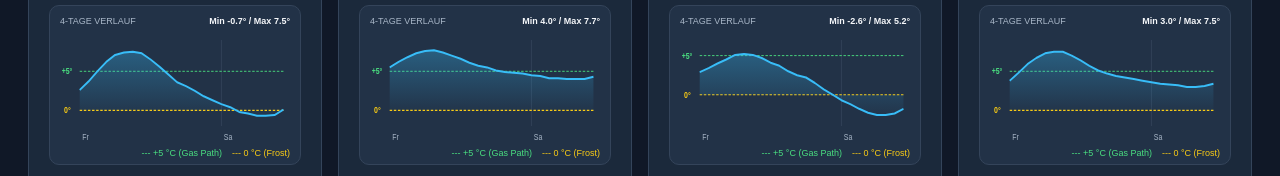
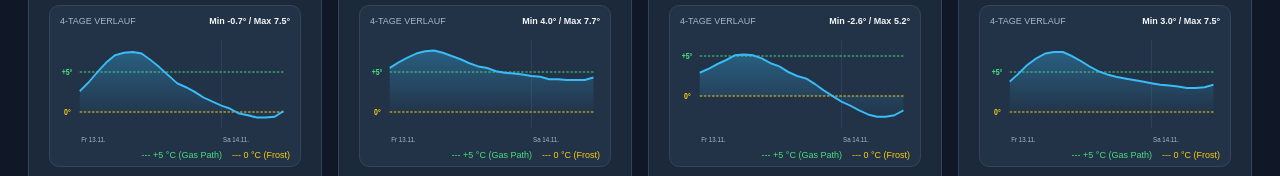
Before and after one commit to Phill12233/airport-weather-dashboard, a plain HTML site: page index.html in a window 1280 px wide. Shown: the part 618-794 px from the top of the page. Drawn offline with Linux system fonts and the light colour scheme; no server answers.

Commit message:
Show day and date (DD.MM.) on 4-day forecast x-axis

```diff
--- a/index.html
+++ b/index.html
@@ -221,7 +221,7 @@ h1 {
 
 .chart-svg {
   width: 100%;
-  height: 112px;
+  height: 114px;
   display: block;
 }
 
@@ -453,7 +453,7 @@ function buildForecastChartHtml(hourly, airportCode) {
   const span = Math.max(maxVal - minVal, 1);
 
   const W = 280;
-  const H = 112;
+  const H = 114;
   const padL = 24;
   const padR = 8;
   const padT = 8;
@@ -480,7 +480,7 @@ function buildForecastChartHtml(hourly, airportCode) {
     `${lineCoords} L${xForIdx(points.length - 1).toFixed(1)},${baseLineY} ` +
     `L${xForIdx(0).toFixed(1)},${baseLineY} Z`;
 
-  // Vertikale Tageswechsel (00:00 Uhr) & Wochentags-Labels
+  // Vertikale Tageswechsel (00:00 Uhr) & Wochentag + Datum ohne Jahr (z. B. "Fr 13.11.")
   let dayMarkers = "";
   let lastDay = "";
   points.forEach((p, i) => {
@@ -493,8 +493,8 @@ function buildForecastChartHtml(hourly, airportCode) {
       if (i > 0) {
         dayMarkers += `<line x1="${x.toFixed(1)}" y1="${padT}" x2="${x.toFixed(1)}" y2="${padT + plotH}" stroke="#34445a" stroke-width="1" />`;
       }
-      if (x < W - 26) {
-        dayMarkers += `<text x="${(x + 3).toFixed(1)}" y="${H - 4}" fill="#a9b7c8" font-size="8.5">${weekday}</text>`;
+      if (x < W - 42) {
+        dayMarkers += `<text x="${(x + 2).toFixed(1)}" y="${H - 4}" fill="#a9b7c8" font-size="7.5">${weekday} ${dayKey}</text>`;
       }
       lastDay = dayKey;
     }
@@ -517,7 +517,7 @@ function buildForecastChartHtml(hourly, airportCode) {
           </linearGradient>
         </defs>
 
-        <!-- Tageslinien & Wochentage -->
+        <!-- Tageslinien & Wochentage + Datum -->
         ${dayMarkers}
 
         <!-- +5°C Referenzlinie (Gas Path Limit) -->
```
